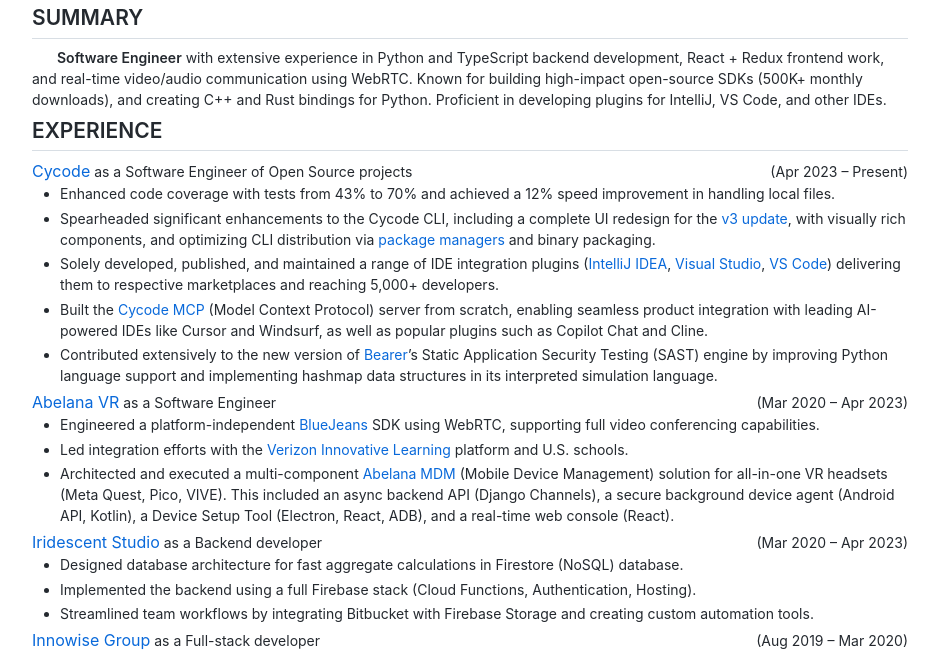
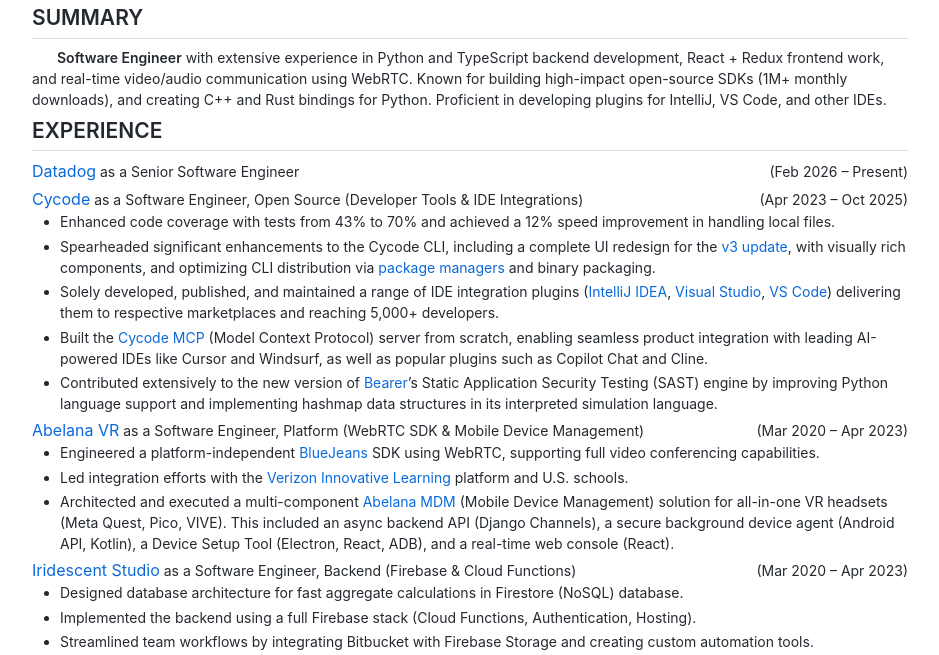
Before and after one commit to MarshalX/cv, a plain HTML site: page web/index.html in a window 1280 px wide. Shown: the part 132-787 px from the top of the page, without its empty margins (170-1109 px from the left). Drawn offline with Linux system fonts and the light colour scheme.

Commit message:
Update CV: add Datadog, update Cycode dates, align titles with LinkedIn, atproto 1M+ downloads

```diff
--- a/web/index.html
+++ b/web/index.html
@@ -47,7 +47,7 @@
 <p class="indent mb-1">
     <strong>Software Engineer</strong> with extensive experience in Python and TypeScript backend development,
     React + Redux frontend work, and real-time video/audio communication using WebRTC.
-    Known for building high-impact open-source SDKs (500K+ monthly downloads),
+    Known for building high-impact open-source SDKs (1M+ monthly downloads),
     and creating C++ and Rust bindings for Python.
     Proficient in developing plugins for IntelliJ, VS Code, and other IDEs.
 </p>
@@ -57,10 +57,21 @@
 
 <div class="row d-flex justify-content-between align-items-center">
     <div class="col col-auto text-start">
+        <a class="fs-6" href="https://www.datadoghq.com/">Datadog</a>
+        <span>as a Senior Software Engineer</span>
+    </div>
+    <div class="col col-auto text-end">(Feb 2026 – Present)</div>
+</div>
+
+<ul class="mb-1">
+</ul>
+
+<div class="row d-flex justify-content-between align-items-center">
+    <div class="col col-auto text-start">
         <a class="fs-6" href="https://cycode.com/">Cycode</a>
-        <span>as a Software Engineer of Open Source projects</span>
+        <span>as a Software Engineer, Open Source (Developer Tools & IDE Integrations)</span>
     </div>
-    <div class="col col-auto text-end">(Apr 2023 – Present)</div>
+    <div class="col col-auto text-end">(Apr 2023 – Oct 2025)</div>
 </div>
 
 <ul class="mb-1">
@@ -101,7 +112,7 @@
 <div class="row d-flex justify-content-between align-items-center">
     <div class="col col-auto text-start">
         <a class="fs-6" href="https://abelanavr.com/">Abelana VR</a>
-        <span>as a Software Engineer</span>
+        <span>as a Software Engineer, Platform (WebRTC SDK & Mobile Device Management)</span>
     </div>
     <div class="col col-auto text-end">(Mar 2020 – Apr 2023)</div>
 </div>
@@ -132,7 +143,7 @@
 <div class="row d-flex justify-content-between align-items-center">
     <div class="col col-auto text-start">
         <a class="fs-6" href="https://www.iridescent.studio/">Iridescent Studio</a>
-        <span>as a Backend developer</span>
+        <span>as a Software Engineer, Backend (Firebase & Cloud Functions)</span>
     </div>
     <div class="col col-auto text-end">(Mar 2020 – Apr 2023)</div>
 </div>
@@ -154,7 +165,7 @@
 <div class="row d-flex justify-content-between align-items-center">
     <div class="col col-auto text-start">
         <a class="fs-6" href="https://innowise-group.com/">Innowise Group</a>
-        <span>as a Full-stack developer</span>
+        <span>as a Software Engineer, Full Stack (Web Platform)</span>
     </div>
     <div class="col col-auto text-end">(Aug 2019 – Mar 2020)</div>
 </div>
@@ -172,7 +183,7 @@
 <div class="d-flex align-items-center g-3">
     <a class="fs-6 me-1" href="https://github.com/MarshalX/atproto">The AT Protocol SDK (Bluesky)</a>
     <span>[Python]</span>
-    <span class="mx-1 highlight-purple"><b>500,000+ monthly downloads</b></span>
+    <span class="mx-1 highlight-purple"><b>1,000,000+ monthly downloads</b></span>
 </div>
 
 <p class="indent mb-1">Automatically generated from API specs, type-annotated, documented, and supports both sync and async operations.</p>
```
Also changed, not shown: 1 other file.
